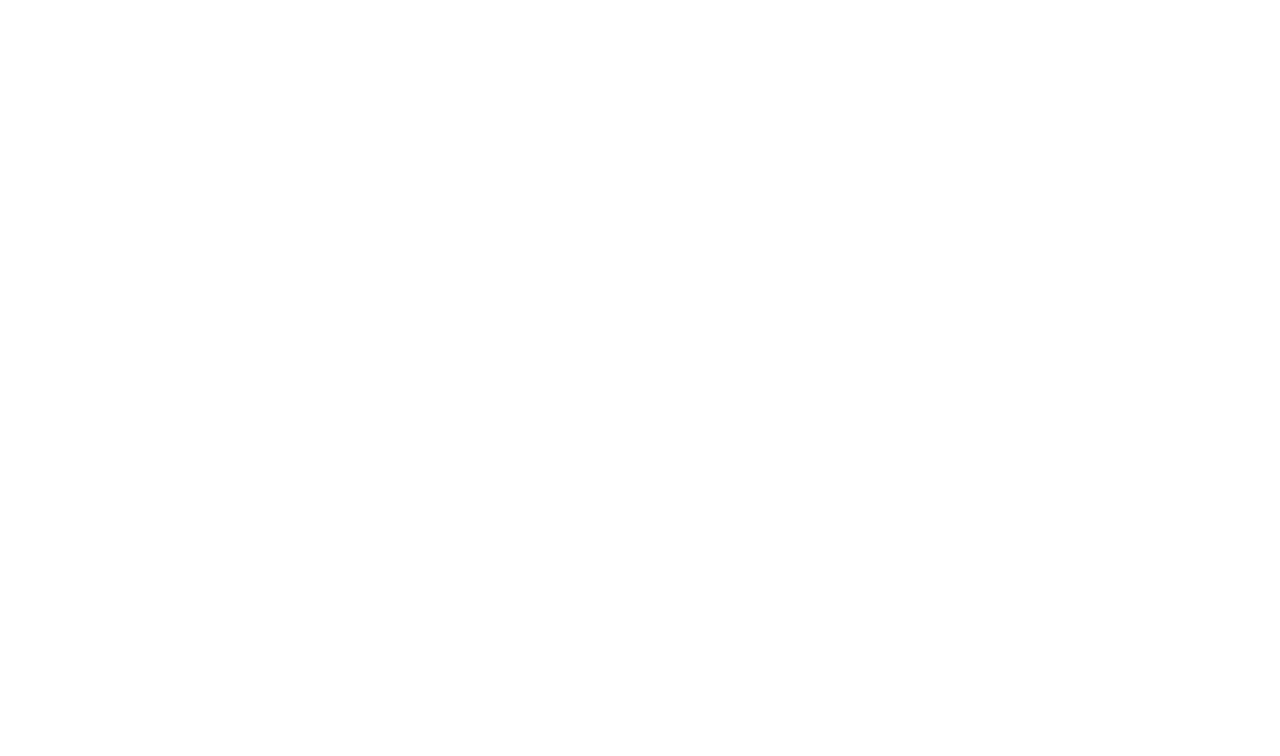
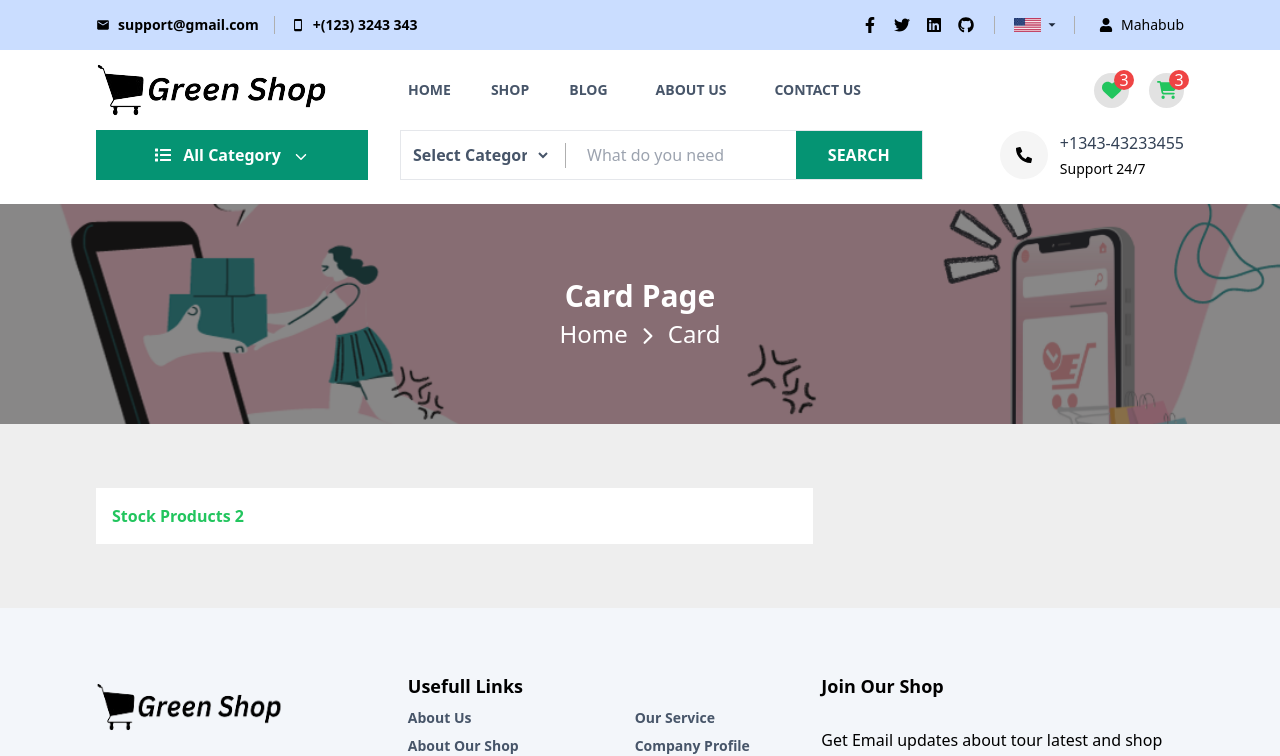
Before and after one commit to webdevmahabub/frontend-mern-multi-vendor-ecommerce, a React (Create React App) app: page /card in a window 1280 px wide. Before the commit this address had no page. Shown: the top 756 px of the page. Built offline with nearby package versions, Linux system fonts and the light colour scheme.

Commit message:
Card Page Design Setup Part 1

```diff
--- a/src/App.jsx
+++ b/src/App.jsx
@@ -2,6 +2,7 @@
 import { BrowserRouter, Route, Routes } from 'react-router-dom';
 import Home from './pages/Home';
 import Shops from './pages/Shops';
+import Card from './pages/Card';
 
 function App() {
   return (
@@ -9,6 +10,7 @@
     <Routes>
       <Route path='/' element={<Home/>} />
       <Route path='/shops' element={<Shops/>} />
+      <Route path='/card' element={<Card/>} />
     </Routes>
 
     </BrowserRouter>
--- /dev/null
+++ b/src/pages/Card.jsx
@@ -0,0 +1,53 @@
+import React from 'react';
+import Header from '../components/Header';
+import Footer from '../components/Footer';
+import { Link } from 'react-router-dom';
+import { IoIosArrowForward } from "react-icons/io";
+const Card = () => {
+    const card_products = [1,2]
+    const outOfStockProduct = [1,2]
+    return (
+        <div>
+           <Header/>
+           <section className='bg-[url("http://localhost:3000/images/banner/shop.png")] h-[220px] mt-6 bg-cover bg-no-repeat relative bg-left'>
+            <div className='absolute left-0 top-0 w-full h-full bg-[#2422228a]'>
+                <div className='w-[85%] md:w-[80%] sm:w-[90%] lg:w-[90%] h-full mx-auto'>
+                    <div className='flex flex-col justify-center gap-1 items-center h-full w-full text-white'>
+                <h2 className='text-3xl font-bold'>Card Page </h2>
+                <div className='flex justify-center items-center gap-2 text-2xl w-full'>
+                        <Link to='/'>Home</Link>
+                        <span className='pt-1'>
+                        <IoIosArrowForward />
+                        </span>
+                        <span>Card </span>
+                      </div>
+                    </div>
+                </div>
+            </div>
+           </section>
+    <section className='bg-[#eeeeee]'>
+    <div className='w-[85%] lg:w-[90%] md:w-[90%] sm:w-[90%] mx-auto py-16'>
+        {
+            card_products.length > 0 || outOfStockProduct > 0 ? <div className='flex flex-wrap'>
+                <div className='w-[67%] md-lg:w-full'>
+                    <div className='pr-3 md-lg:pr-0'>
+                        <div className='flex flex-col gap-3'>
+                            <div className='bg-white p-4'>
+                    <h2 className='text-md text-green-500 font-semibold'>Stock Products {card_products.length}</h2>
+                            </div>
+                        </div>
+                    </div>
+                </div>
+            </div>
+
+            : <div>
+                <Link className='px-4 py-1 bg-indigo-500 text-white' to='/shops' > Shop Now</Link>
+            </div>
+        }
+    </div>
+    </section>
+           <Footer/>
+        </div>
+    );
+};
+export default Card;
```
